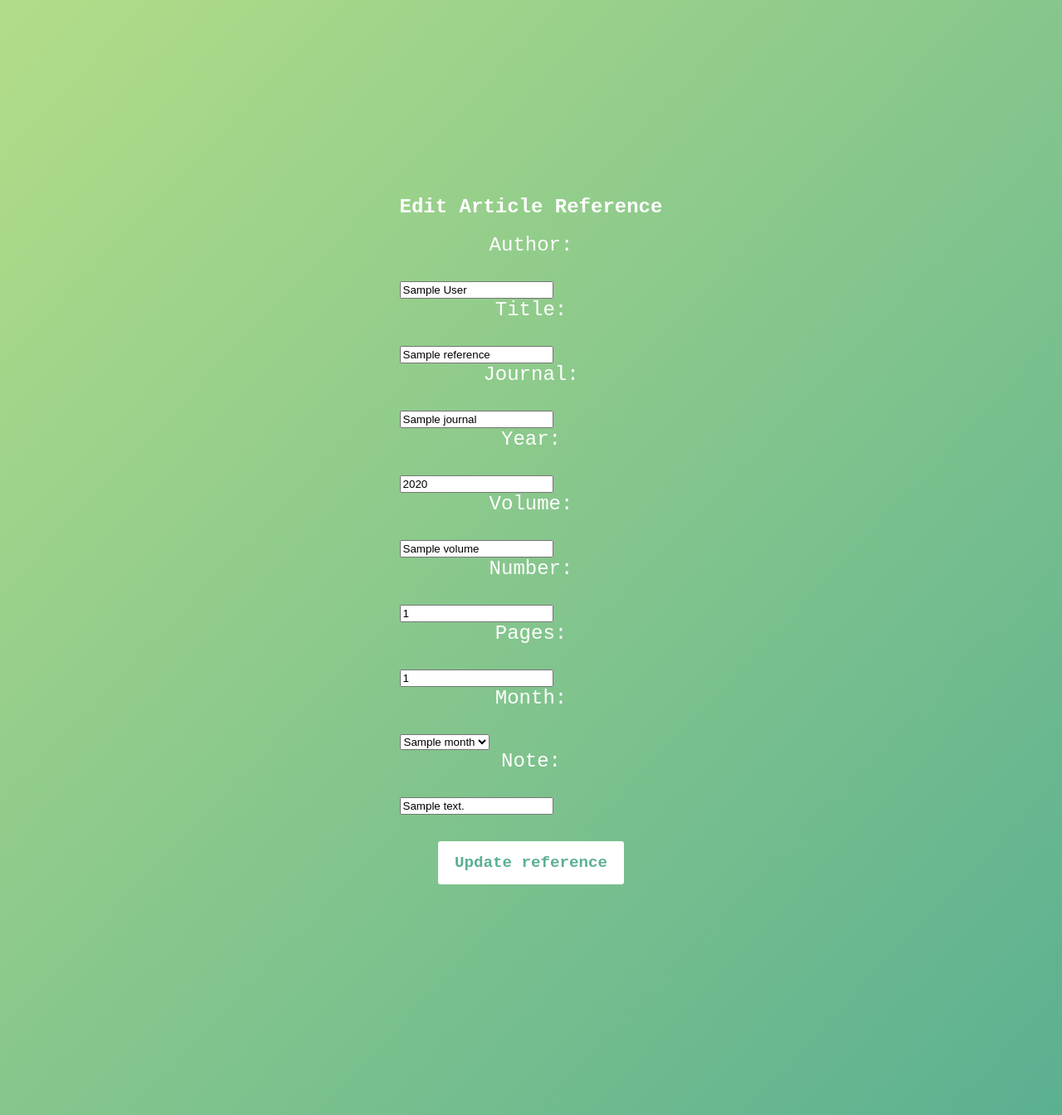
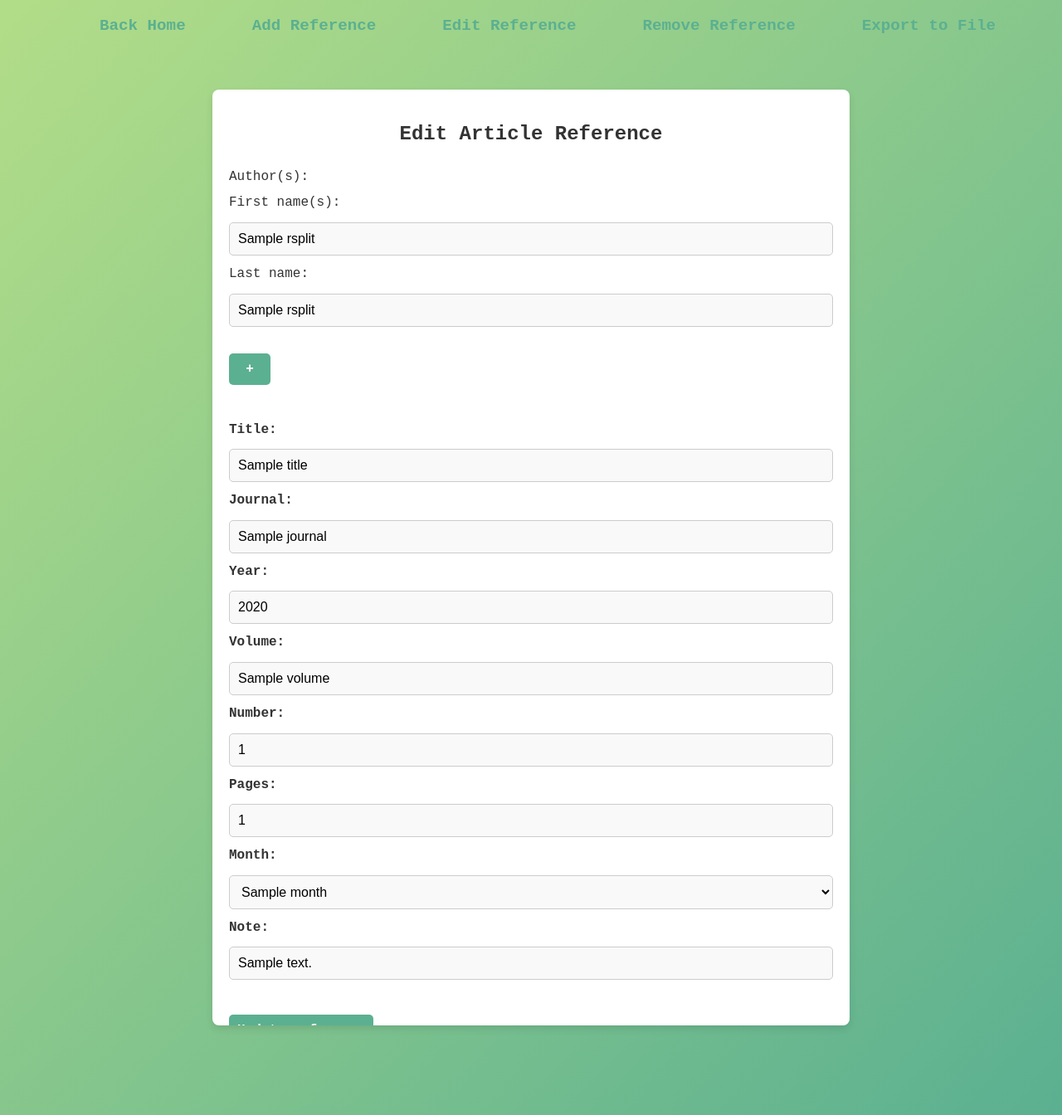
Before and after one commit to KaEerola/IceLime, a Flask app: template src/templates/update_article.html in a window 1280 px wide. Shown: the whole page at 83% size. Run offline with Flask 3, Linux system fonts and the light colour scheme; the template is opened without the code that fills it: most values are stand-ins (such as "Sample title", 1, 10 or a date in 2020).

Commit message:
Add CSS to make app more consistent and fixed article editing.

```diff
--- a/src/app.py
+++ b/src/app.py
@@ -654,21 +654,34 @@ def update_post_book_reference(book_id):
 
 @app.route("/update_article/<int:article_id>", methods=["GET"])
 def update_article_reference(article_id):
+    reference = get_article_by_id(article_id)
+    authors = reference.author
+    author_count = len(authors) if authors else 1
 
-    reference = get_article_by_id(article_id)
     months = ["", "January", "February", "March", "April", "May", "June",
               "July", "August", "September", "October", "November", "December"]
 
-    for field, value in reference.__dict__.items():
-        if not value:
-            reference.__dict__[field] = ""
-
-    return render_template("update_article.html", reference=reference, months=months)
+    return render_template("update_article.html",
+                           article_id=reference.id,
+                           authors=authors,
+                           title=reference.title,
+                           journal=reference.journal,
+                           year=reference.year,
+                           volume=reference.volume if reference.volume else "",
+                           number=reference.number if reference.number else "",
+                           pages=reference.pages if reference.pages else "",
+                           imported_month=reference.month,
+                           note=reference.note if reference.note else "",
+                           months=months,
+                           author_count=author_count,
+                           reference=reference)
 
 @app.route("/update_article/<int:article_id>", methods=["POST"])
 def update_post_article_reference(article_id):
+    months = ["", "January", "February", "March", "April", "May", "June", "July", "August", "September", "October", "November", "December"]
+    authors = []
+    author_count = int(request.form.get("author_count", 1))
 
-    aut = request.form["author"]
     tit = request.form["title"]
     jou = request.form["journal"]
     year = request.form["year"]
@@ -678,7 +691,49 @@ def update_post_article_reference(article_id):
     month = request.form.get("month") or None
     note = request.form.get("note") or None
 
-    reference = [aut, tit, jou, year, vol, num, pages, month, note]
+
+    if request.form["action"] in ["add_author", "remove_author"]:
+
+
+        if request.form["action"] == "add_author":
+            author_count += 1
+
+        elif request.form["action"] == "remove_author":
+            author_count -= 1
+
+        idx = 0
+        while idx < author_count:
+            firstname = request.form.get(f"author_firstname_{idx}", "").strip()
+            lastname = request.form.get(f"author_lastname_{idx}", "").strip()
+            if firstname or lastname:
+                authors.append(f"{firstname} {lastname}")
+            idx += 1
+
+        reference = [authors, tit, jou, year, vol, num, pages, month, note]
+
+        return render_template("update_article.html",
+                               article_id=article_id,
+                               authors=authors,
+                               title=tit,
+                               journal=jou,
+                               year=year,
+                               volume=vol if vol else "",
+                               number=num if num else "",
+                               pages=pages if pages else "",
+                               imported_month=month if month else "",
+                               note=note if note else "",
+                               months=months,
+                               author_count=author_count)
+
+    idx = 0
+    while f"author_firstname_{idx}" in request.form:
+        firstname = request.form.get(f"author_firstname_{idx}", "").strip()
+        lastname = request.form.get(f"author_lastname_{idx}", "").strip()
+        if firstname and lastname:
+            authors.append(f"{firstname} {lastname}")
+        idx += 1
+
+    reference = [authors, tit, jou, year, vol, num, pages, month, note]
 
     try:
         validate_update(reference)
--- a/src/repositories/article_repository.py
+++ b/src/repositories/article_repository.py
@@ -68,6 +68,7 @@ def update_article(article_id, article_updated):
     db.session.execute(sql ,{"id" :id, "author":author, "title":title, "journal":journal,
                              "year": year, "volume": volume, "number": number,
                              "pages": pages, "month": month, "note": note})
+
     db.session.commit()
 
 def get_article_by_id(ref_id):
--- a/src/schema.sql
+++ b/src/schema.sql
@@ -34,7 +34,7 @@ CREATE TABLE "books" (
 
 CREATE TABLE "articles" (
   "id" SERIAL PRIMARY KEY,
-  "author" TEXT,
+  "author" TEXT[],
   "title" TEXT,
   "journal" text,
   "year" integer,
--- a/src/templates/update_article.html
+++ b/src/templates/update_article.html
@@ -4,37 +4,71 @@
 Update Reference
 {% endblock %}
 
+{% block header %}
+<header>
+    <a href="/"><button>Back Home</button></a>
+    <a href="/add_reference"><button>Add Reference</button></a>
+    <a href="/edit_reference"><button>Edit Reference</button></a>
+    <a href="/remove_reference"><button>Remove Reference</button></a>
+    <a href="/export"><button>Export to File</button></a>
+</header>
+{% endblock %}
+
 {% block body %}
-
+<div class="input-form">
     <h2>Edit Article Reference</h2>
 
-<form action="/update_article/{{ reference.id }}" method ="post">
-    <p>Author:</p>
-    <input type="text" name="author" value="{{ reference.author }}" placeholder="required">
+    <form action="/update_article/{{ article_id }}" method ="post">
+
+        <label for="author">Author(s):</label>
+        <input type="hidden" name="author_count" value="{{ author_count }}">
+        {% for idx in range(author_count) %}
+            <div class="author-row">
+                <p>
+                <label>First name(s):</label>
+                <input type="text" name="author_firstname_{{ idx }}"
+                        value="{{ authors[idx].rsplit(' ', 1)[0] if idx < authors|length else '' }}"
+                        placeholder="required (if no editors)">
+                <label>Last name:</label>
+                <input type="text" name="author_lastname_{{ idx }}"
+                        value="{{ authors[idx].rsplit(' ', 1)[1] if idx < authors|length else '' }}"
+                        placeholder="required">
+
+                {% if idx == author_count - 1 %}
+                    <button type="submit" name="action" value="add_author">+</button>
+                {% endif %}
+                {% if idx == author_count - 1 and idx != 0 %}
+                    <button type="submit" name="action" value="remove_author">-</button>
+                {% endif %}
+                </p>
+            </div>
+        {% endfor %}
+
         <p>Title:</p>
-    <input type="text" name="title" value="{{reference.title}}" placeholder="required">
+        <input type="text" name="title" value="{{ title }}" placeholder="required">
         <p>Journal:</p>
-    <input type="text" name="journal" value="{{reference.journal}}" placeholder="required">
+        <input type="text" name="journal" value="{{ journal }}" placeholder="required">
         <p>Year:</p>
-    <input type="number" name="year" value="{{reference.year}}" placeholder="required">
+        <input type="number" name="year" value="{{ year }}" placeholder="required">
         <p>Volume:</p>
-    <input type="text" name="volume" value="{{reference.volume}}" placeholder="optional">
+        <input type="text" name="volume" value="{{ volume }}" placeholder="optional">
         <p>Number:</p>
-    <input type="text" name="number" value="{{reference.number}}" placeholder="optional">
+        <input type="text" name="number" value="{{ number }}" placeholder="optional">
         <p>Pages:</p>
-    <input type="text" name="pages" value="{{reference.pages}}" placeholder="optional">
+        <input type="text" name="pages" value="{{ pages }}" placeholder="optional">
         <p>Month:</p>
         <select name="month">
             {% for month in months %}
-        <option {% if month == reference.month %}selected{% endif %}>{{month}}</option>
+            <option {% if month == imported_month %}selected{% endif %}>{{month}}</option>
             {% endfor %}
         </select>
         <p>Note:</p>
-    <input type="text" name="note" value="{{reference.note}}" placeholder="optional">
+        <input type="text" name="note" value="{{ note }}" placeholder="optional">
         <p>
             <button type="submit" name="action" value="update">
                 Update reference
             </button>
         </p>
     </form>
+</div>
 {% endblock %}
```
Also changed, not shown: src/templates/edit_reference.html (+12 -3 lines), src/templates/remove_reference.html (+13 -4 lines), src/templates/update_book.html (+10 -0 lines). Lines whose indentation alone changed are shown as unchanged.
